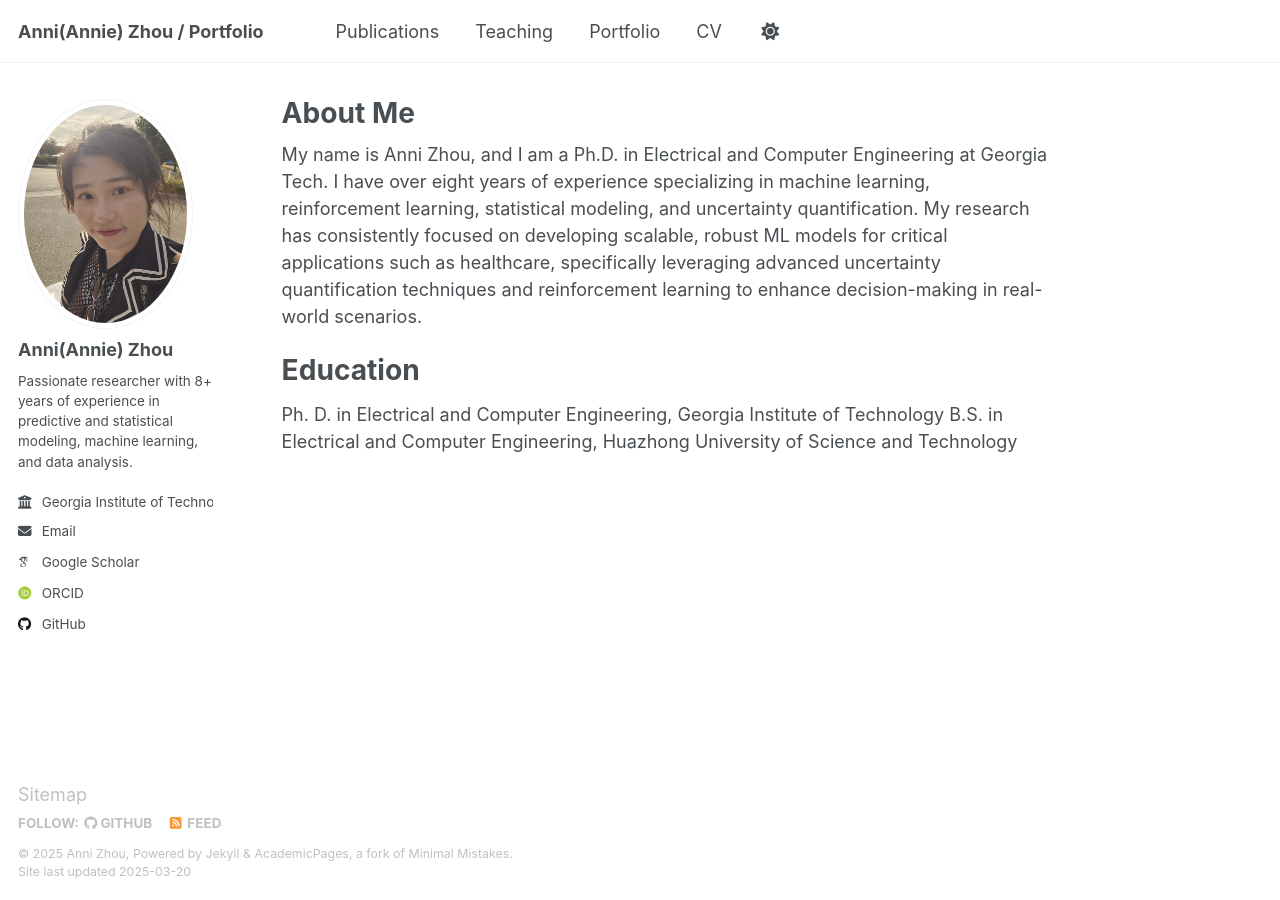
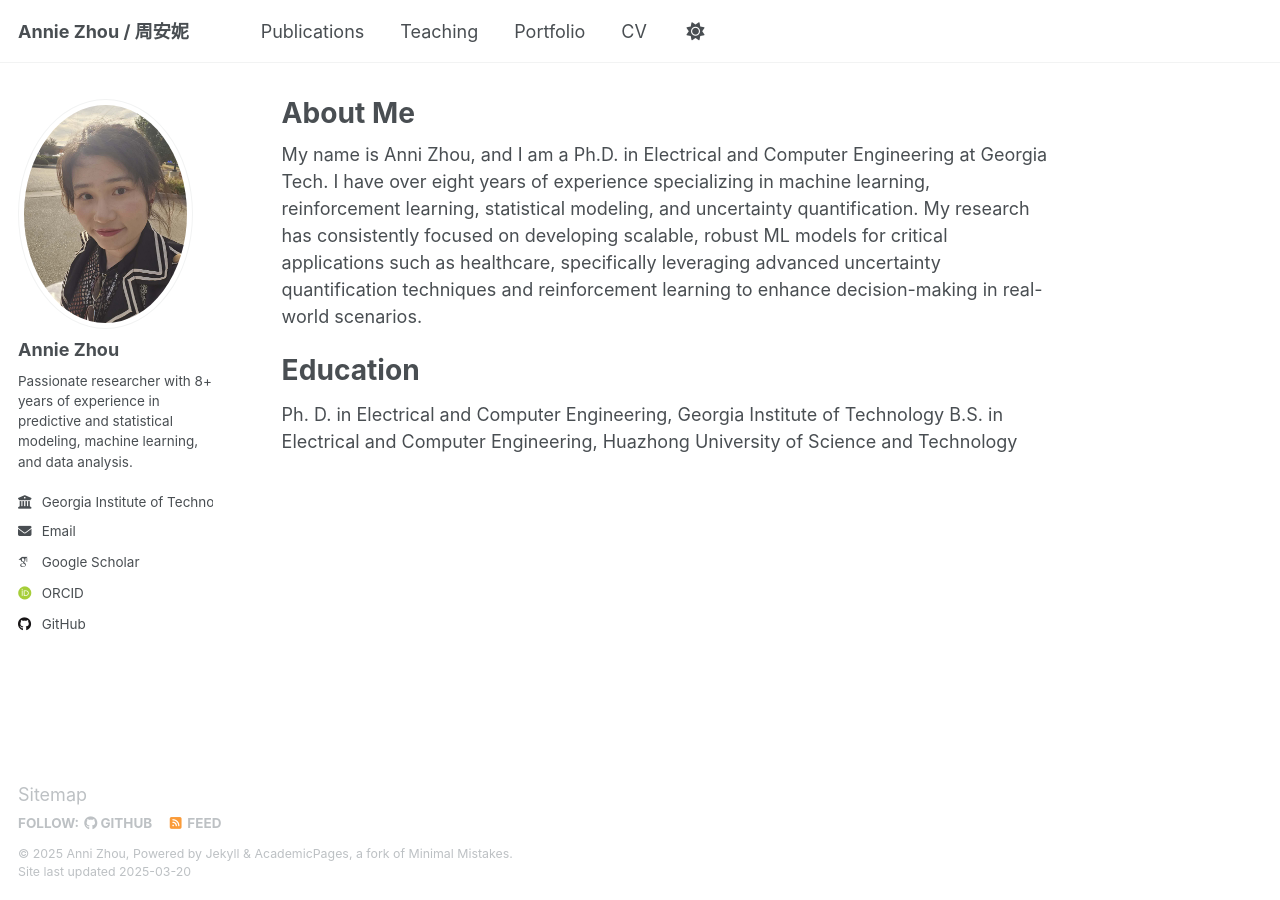
Before and after one commit to Annie983284450-1/Annie983284450-1.github.io, a Jekyll site: the page built from _pages/about.md, in a window 1280 px wide. Built offline with Jekyll 4.4.1, drawn with Linux system fonts in a browser that asks for light colours; some web fonts are replaced.

Commit message:
Update _config.yml

```diff
--- a/_config.yml
+++ b/_config.yml
@@ -9,7 +9,7 @@
 # Basic Site Settings
 locale                   : "en-US"
 site_theme               : "default"
-title                    : "Anni(Annie) Zhou / Portfolio"
+title                    : "Annie Zhou / 周安妮"
 title_separator          : "-"
 name                     : &name "Anni Zhou"
 description              : &description "Passionate researcher with 8+ years of experience in predictive and statistical modeling, machine learning, and data analysis. Enthusiastic about advancing AI methodologies for real-world applications."
@@ -24,7 +24,7 @@ author:
   # Biographic information
   # original profile.png
   avatar           : "anniezhou.jpg"
-  name             : "Anni(Annie) Zhou"
+  name             : "Annie Zhou"
   pronouns         : # example: "she/her"
   bio              : "Passionate researcher with 8+ years of experience in predictive and statistical modeling, machine learning, and data analysis."
   location         : # "Earth"
```
